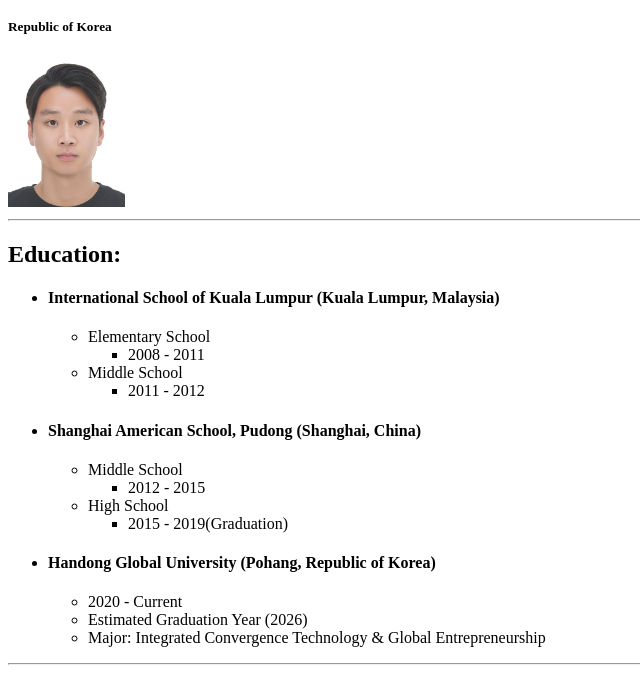
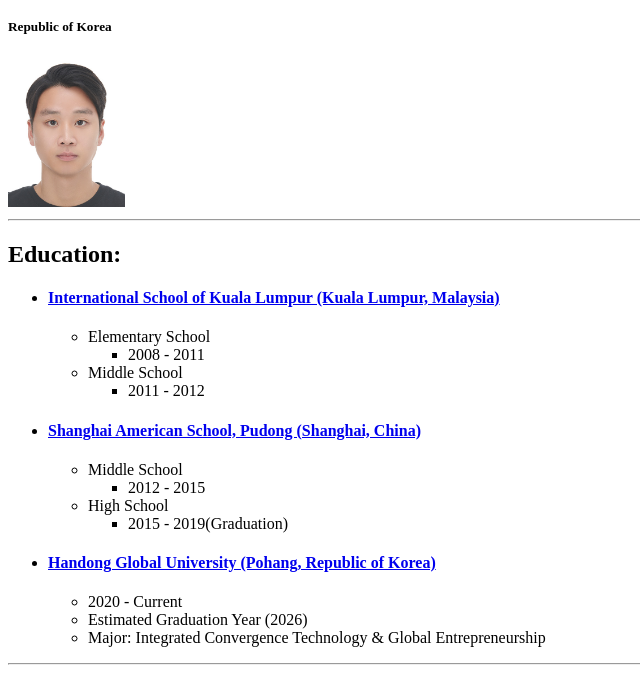
Before and after one commit to cjeonm/My-Resume, a plain HTML site: page index.html in a window 1280 px wide. Shown: the part 100-782 px from the top of the page, without its empty margins (0-640 px from the left). Drawn offline with Linux system fonts and the light colour scheme.

Commit message:
Update index.html

```diff
--- a/index.html
+++ b/index.html
@@ -15,7 +15,7 @@
         <h2>Education:</h2>
         <ul>
             <li>
-                <h4>International School of Kuala Lumpur (Kuala Lumpur, Malaysia)</h4>
+                <h4><a href = "https://www.iskl.edu.my/">International School of Kuala Lumpur (Kuala Lumpur, Malaysia)</h4></a>
                 <ul>
                     <li>Elementary School
                         <ul>
@@ -31,7 +31,7 @@
                 </ul>
             </li>
             <li>
-                <h4>Shanghai American School, Pudong (Shanghai, China)</h4>
+                <h4><a href = "https://www.saschina.org/">Shanghai American School, Pudong (Shanghai, China)</a></h4>
                 <ul>
                     <li>
                         Middle School
@@ -52,7 +52,7 @@
                 </ul>
             </li>
             <li>
-                <h4>Handong Global University (Pohang, Republic of Korea)</h4>
+                <h4><a href = "https://www.handong.edu/eng/">Handong Global University (Pohang, Republic of Korea)</a></h4>
                 <ul>
                     <li>2020 - Current </li>
                     <li>Estimated Graduation Year (2026)</li>
```
